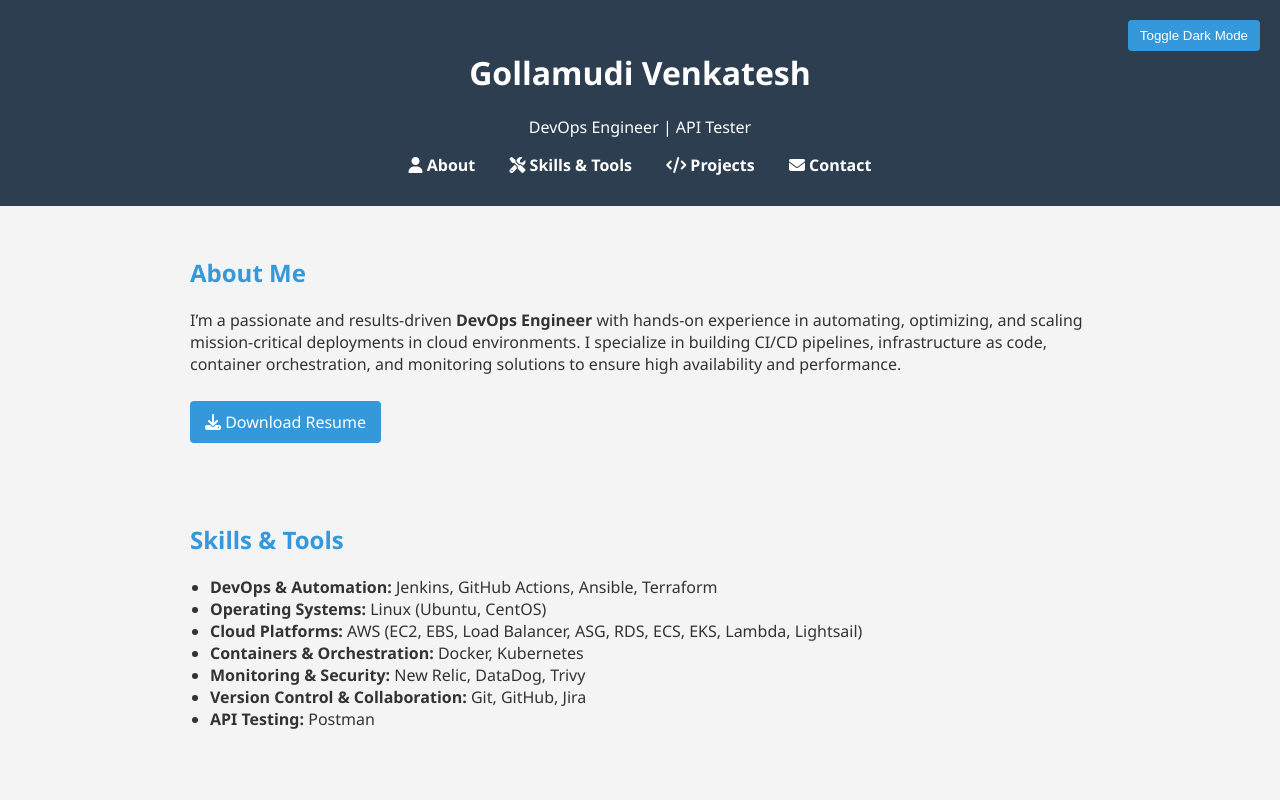
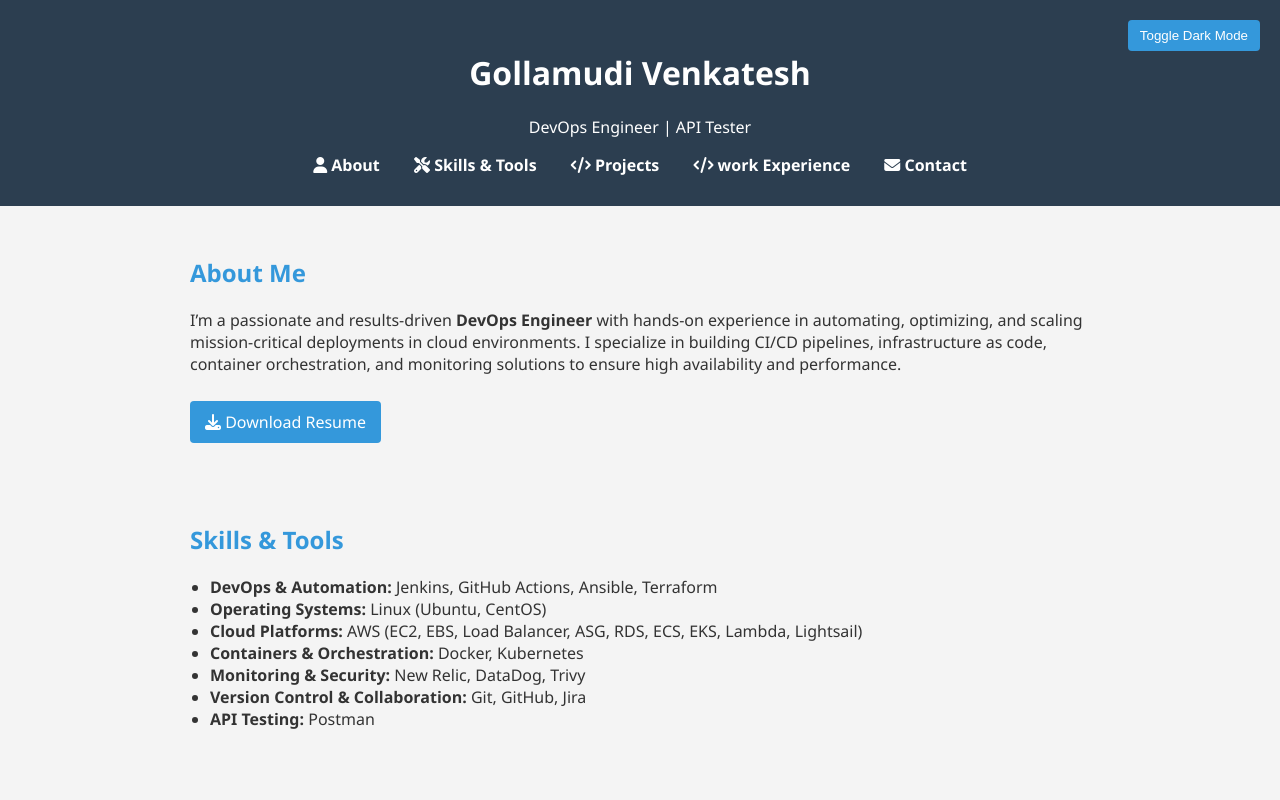
Before and after one commit to venky0199/NodeJS-Portfolio, a website: page mynodejsapp/public/index.html in a window 1280 px wide. Shown: the top 800 px of the page. Drawn offline with Linux system fonts and the light colour scheme.

Commit message:
Update index.html

```diff
--- a/mynodejsapp/public/index.html
+++ b/mynodejsapp/public/index.html
@@ -167,6 +167,7 @@
         <a href="#about"><i class="fas fa-user"></i> About</a>
         <a href="#skills"><i class="fas fa-tools"></i> Skills & Tools</a>
         <a href="#projects"><i class="fas fa-code"></i> Projects</a>
+        <a href="#projects"><i class="fas fa-code"></i> work Experience</a>
         <a href="#contact"><i class="fas fa-envelope"></i> Contact</a>
     </nav>
 </header>
```
